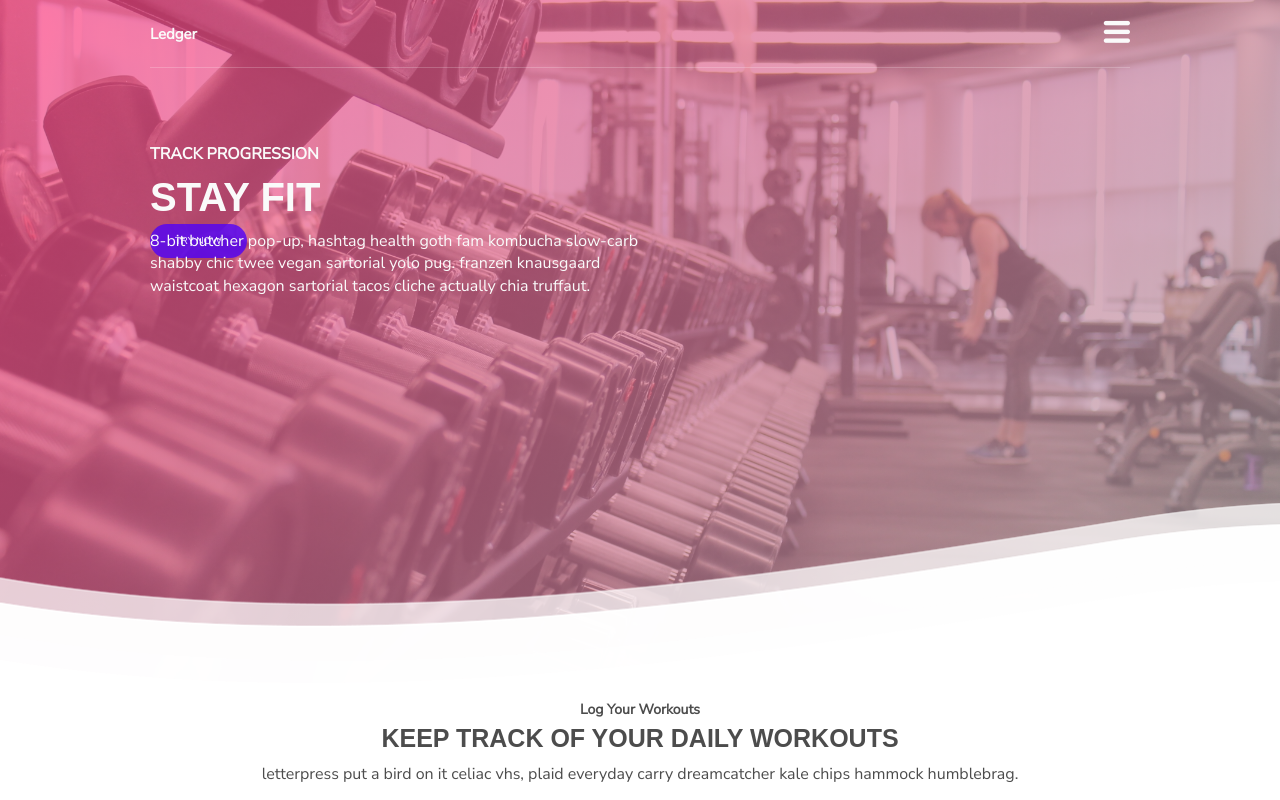
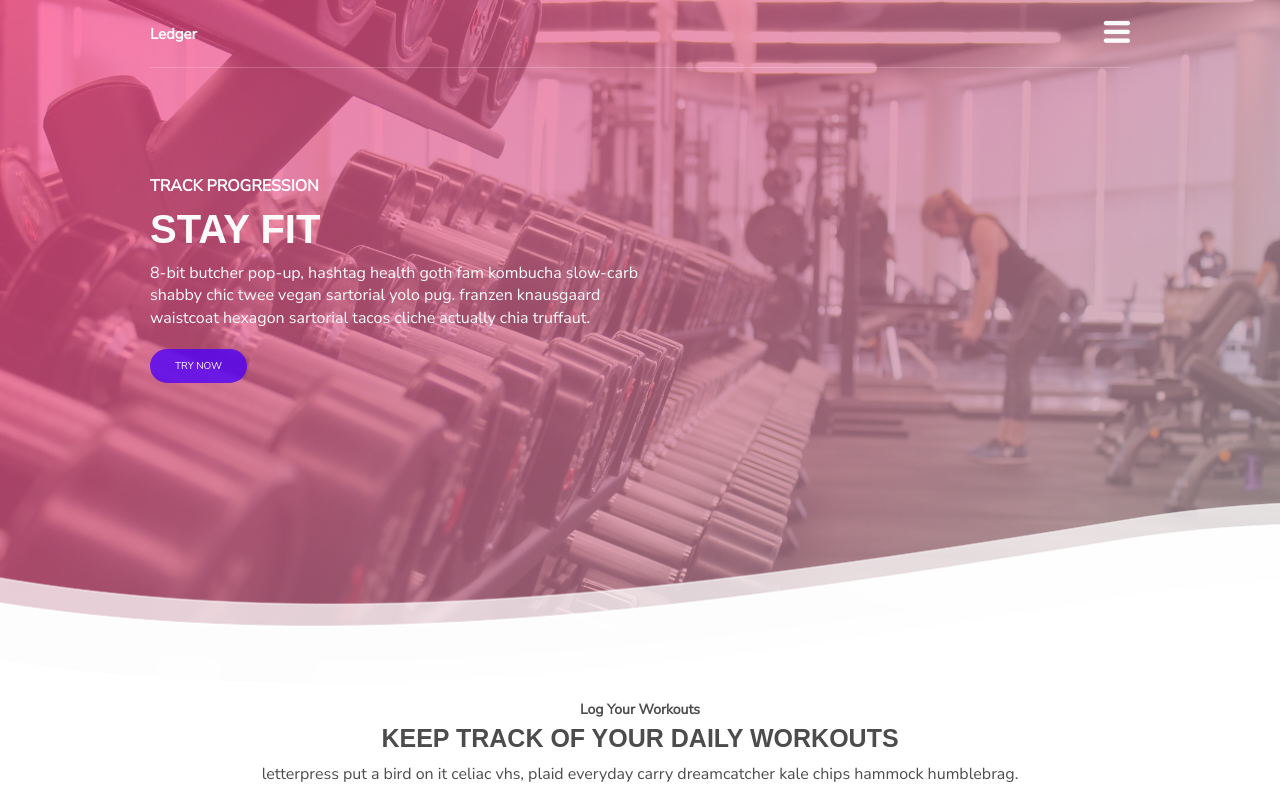
Before and after one commit to alanblee/workout-logger, a React (Create React App) app in the folder client/: page / in a window 1280 px wide. Shown: the top 800 px of the page. Built offline with nearby package versions, Linux system fonts and the light colour scheme; a web font is replaced by a local one.

Commit message:
fixed some bug with button

```diff
--- a/client/src/components/homepage/cta-header/cta-header.jsx
+++ b/client/src/components/homepage/cta-header/cta-header.jsx
@@ -14,11 +14,11 @@ const SectionCta = () => {
             shabby chic twee vegan sartorial YOLO pug. Franzen knausgaard
             waistcoat hexagon sartorial tacos cliche actually chia truffaut.
           </p>
-        </div>
-        <div className="cta-btn">
-          <Link to="/sign-up" className="btn">
-            Try now
-          </Link>
+          <div className="cta-btn">
+            <Link to="/sign-up" className="btn">
+              Try now
+            </Link>
+          </div>
         </div>
       </div>
     </section>
--- a/client/src/components/homepage/cta-header/cta-header.scss
+++ b/client/src/components/homepage/cta-header/cta-header.scss
@@ -51,5 +51,4 @@
       text-transform: lowercase;
     }
   }
-
 }
```
